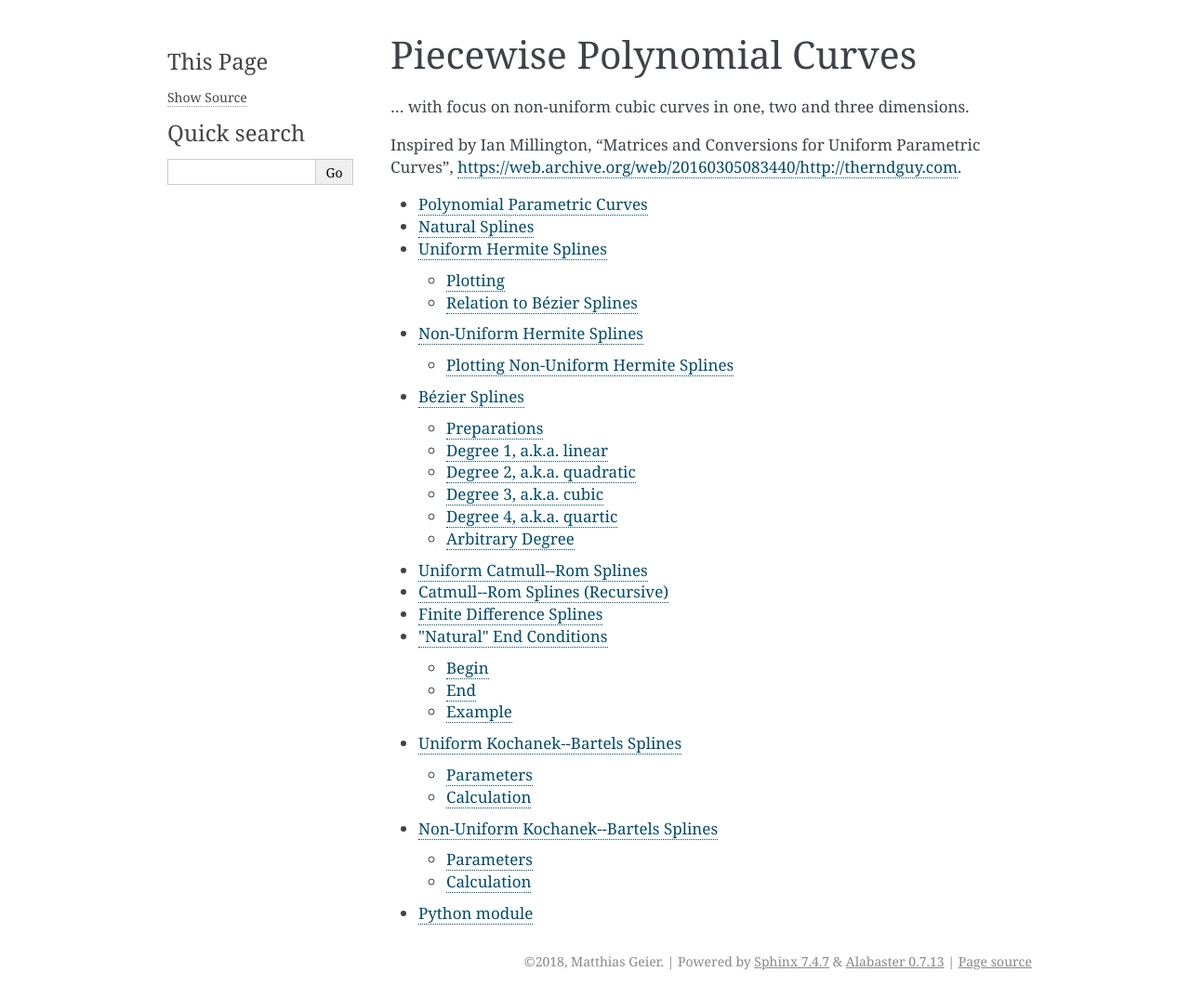
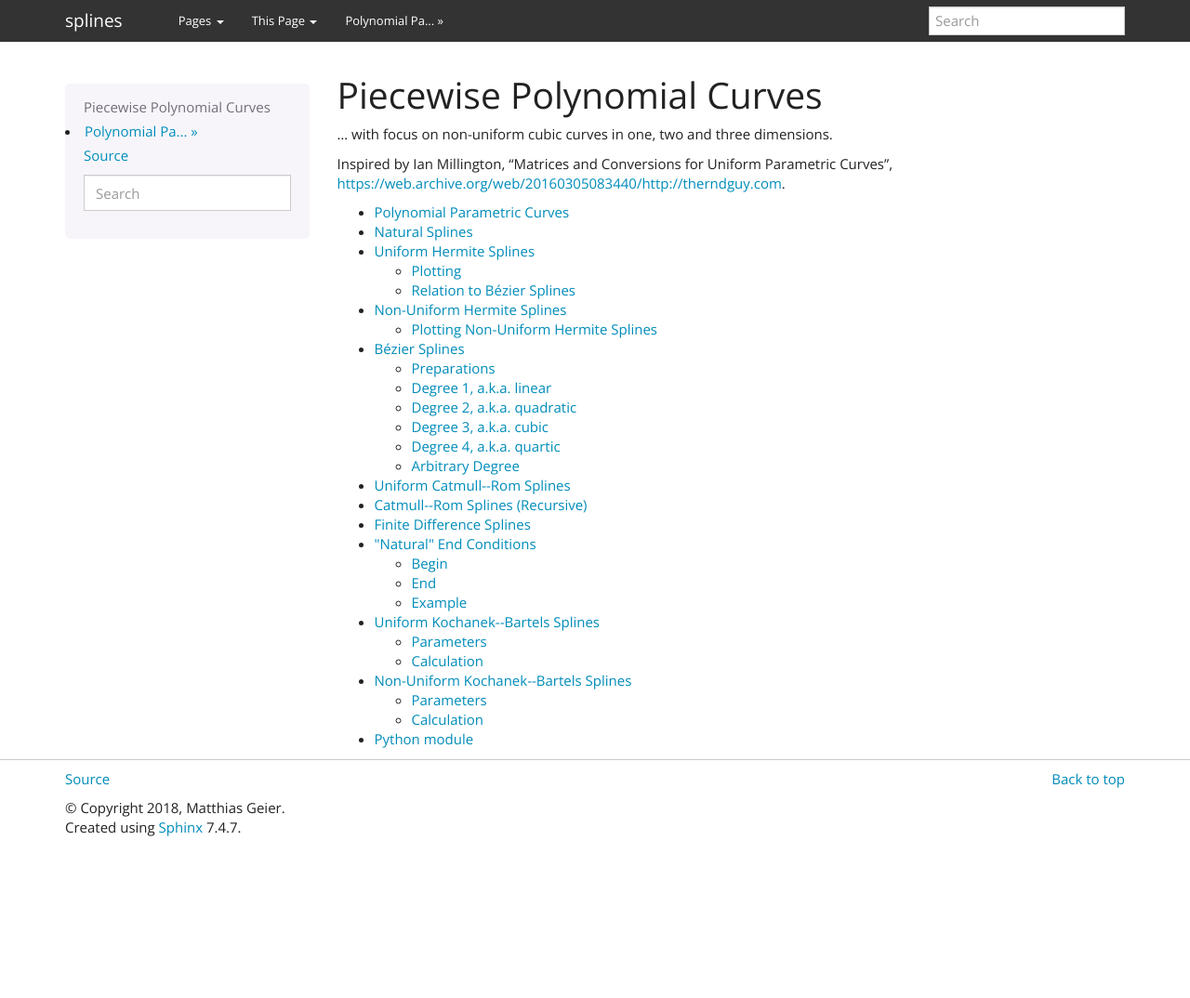
Before and after one commit to AudioSceneDescriptionFormat/splines, a Sphinx documentation site: the page built from doc/index.ipynb, in a window 1280 px wide and 1074 px high. Shown: the whole window at 93% size. Built offline with Sphinx 7.4.7, drawn with Linux system fonts in a browser that asks for light colours.

Commit message:
Switch to bootstrap theme

```diff
--- a/doc/conf.py
+++ b/doc/conf.py
@@ -1,3 +1,5 @@
+import sphinx_bootstrap_theme
+
 project = 'Piecewise Polynomial Curves'
 author = 'Matthias Geier'
 copyright = '2018, ' + author
@@ -34,8 +36,17 @@ except Exception:
 # -- Options for HTML output -------------------------------------------------
 
 html_title = project + ', version ' + release
-html_theme = 'alabaster'
-html_theme_options = {}
+html_theme = 'bootstrap'
+html_theme_path = sphinx_bootstrap_theme.get_html_theme_path()
+html_theme_options = {
+    'navbar_title': 'splines',
+    'navbar_site_name': 'Pages',
+    'navbar_pagenav_name': 'This Page',
+    'navbar_fixed_top': True,
+    'source_link_position': 'footer',
+    #'bootswatch_theme': 'cosmo',
+    'bootswatch_theme': 'yeti',
+}
 html_domain_indices = False
 html_show_sourcelink = True
 
--- a/doc/requirements.txt
+++ b/doc/requirements.txt
@@ -1,4 +1,5 @@
 Sphinx
+sphinx_bootstrap_theme
 nbsphinx
 ipykernel
 NumPy
```
